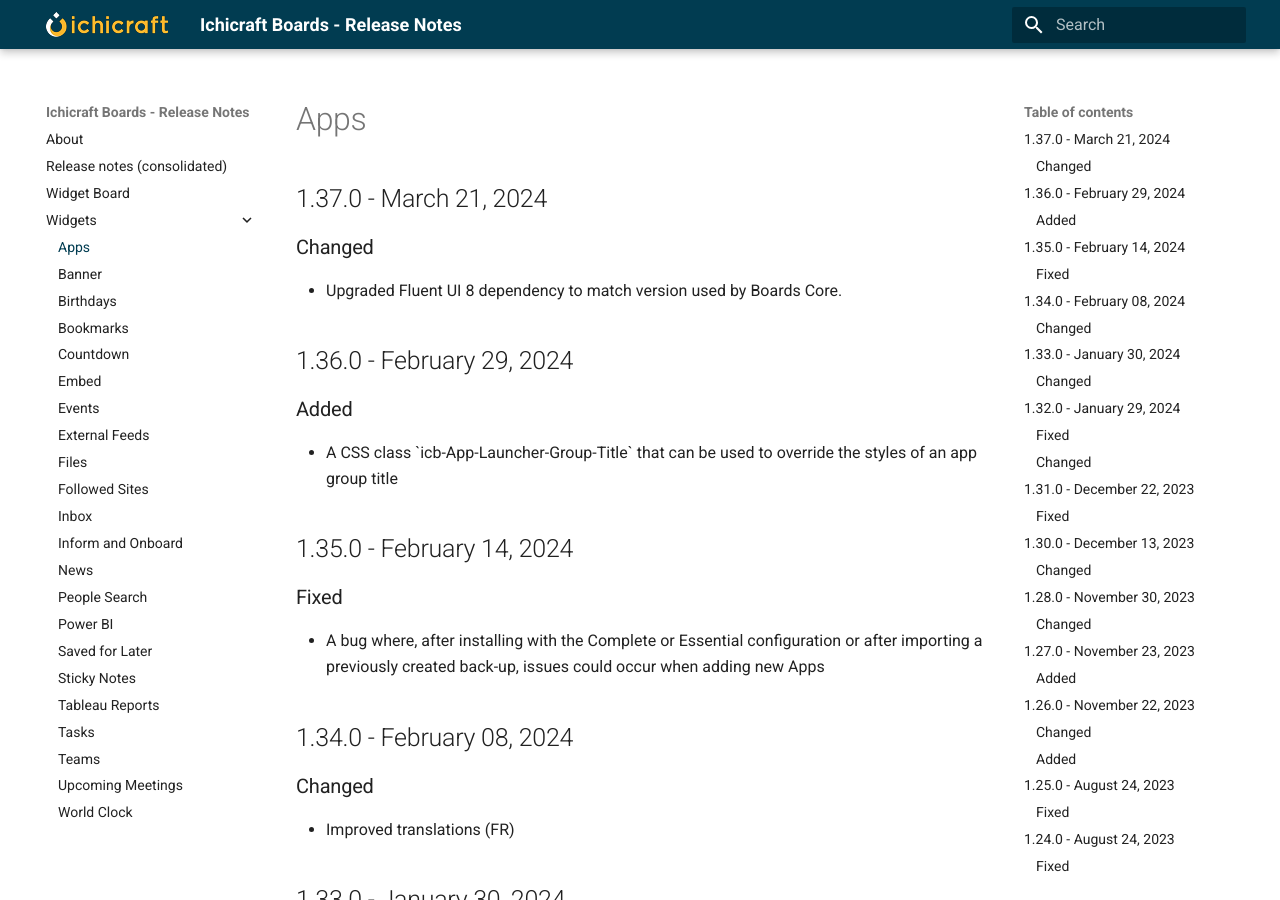
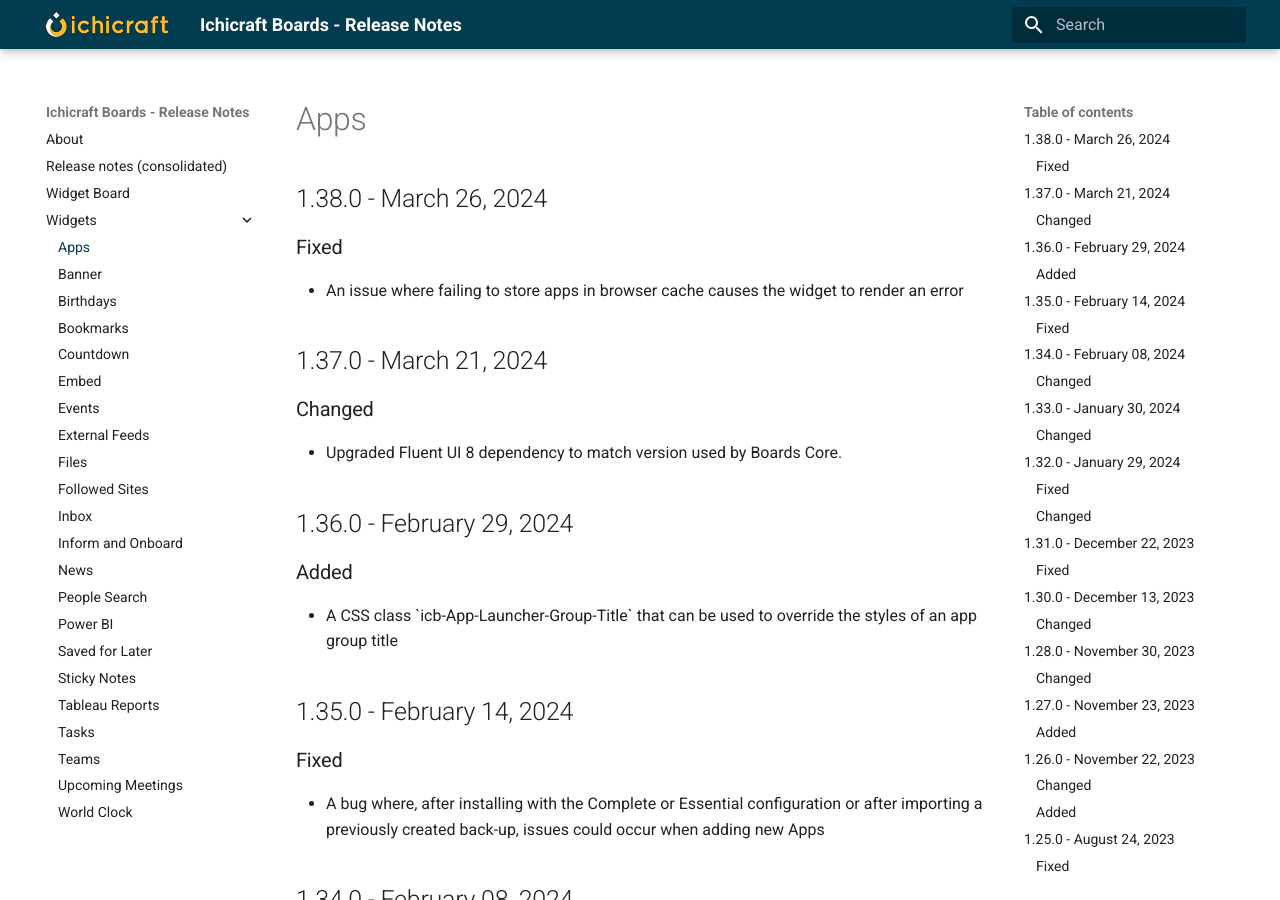
Before and after one commit to ichicraft/widgets-docs, an MkDocs documentation site: the page built from docs/Widgets/Apps.md, in a window 1280 px wide and 900 px high. Built offline with MkDocs 1.6.1 and Material for MkDocs 9.7.7, drawn with Linux system fonts in a browser that asks for light colours.

```diff
--- a/docs/Widgets/Apps.md
+++ b/docs/Widgets/Apps.md
@@ -1,3 +1,8 @@
+## 1.38.0 - March 26, 2024
+
+### Fixed
+- An issue where failing to store apps in browser cache causes the widget to render an error
+
 ## 1.37.0 - March 21, 2024
 
 ### Changed
```
Also changed, not shown: docs/Release-notes-(consolidated).md (+5 -0 lines).
